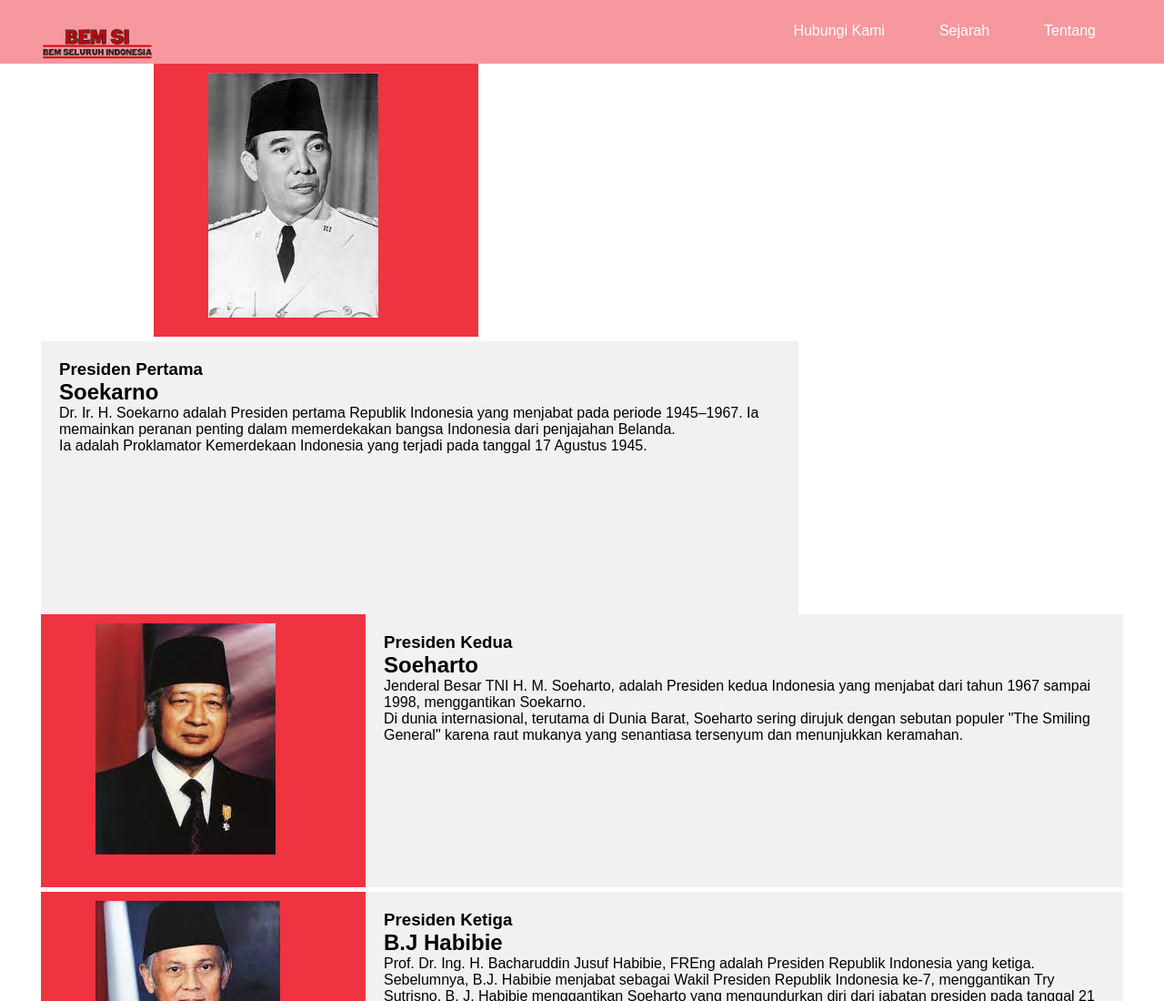
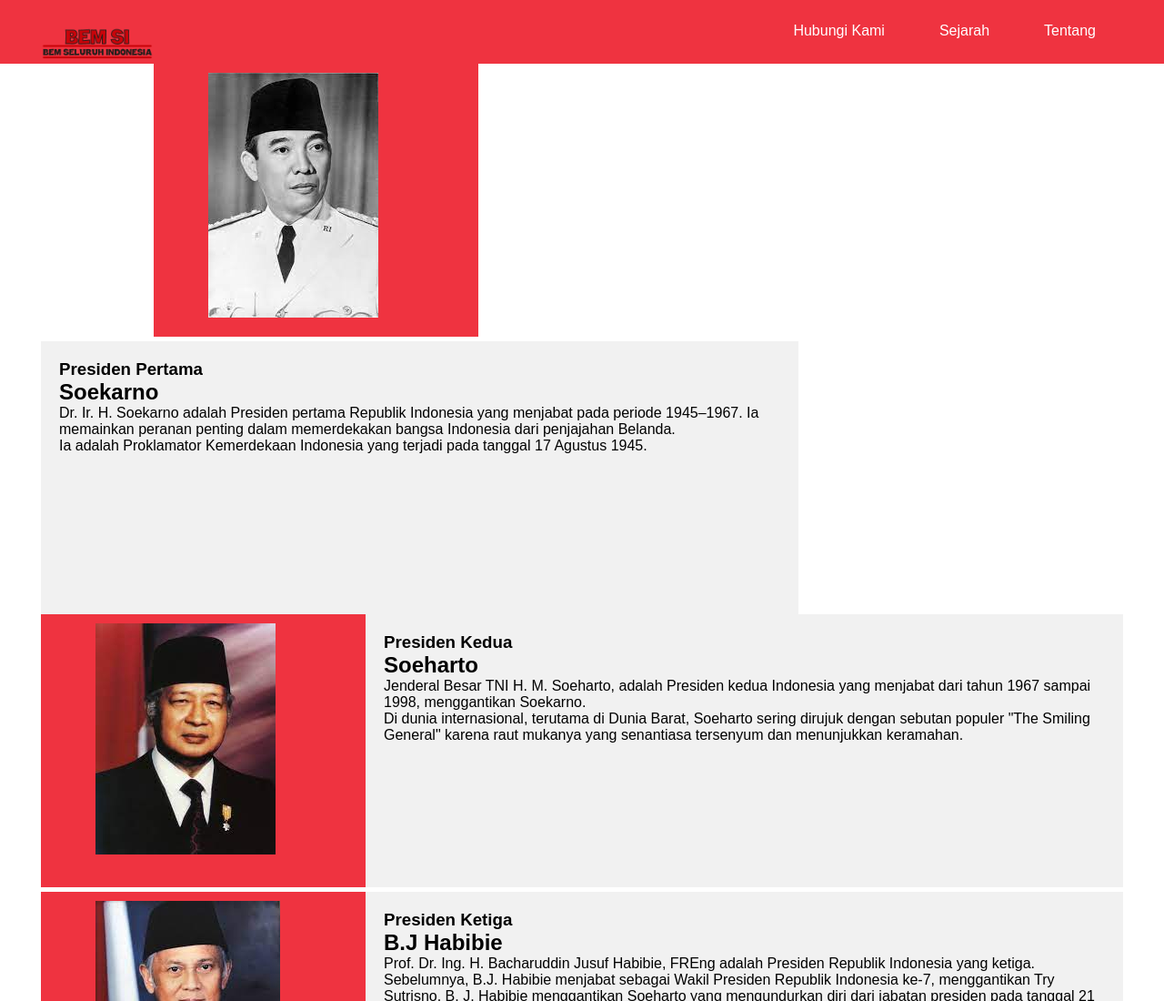
Before and after one commit to deva2016/Progate, a plain HTML site: page index.html in a window 1280 px wide. Shown: the top 1100 px of the page at 91% size. Drawn offline with Linux system fonts and the light colour scheme.

Commit message:
Update style_yoi.css

```diff
--- a/style_yoi.css
+++ b/style_yoi.css
@@ -50,7 +50,7 @@ a {
 
 /* Bagian Header oleh (Ajkaa) */
 header {
-    background-color: rgba(239,51,64,0.5);
+    background-color: rgba(239,51,64,1);
     height: 70px;
     width: 100%;
     color: #fff;
```
